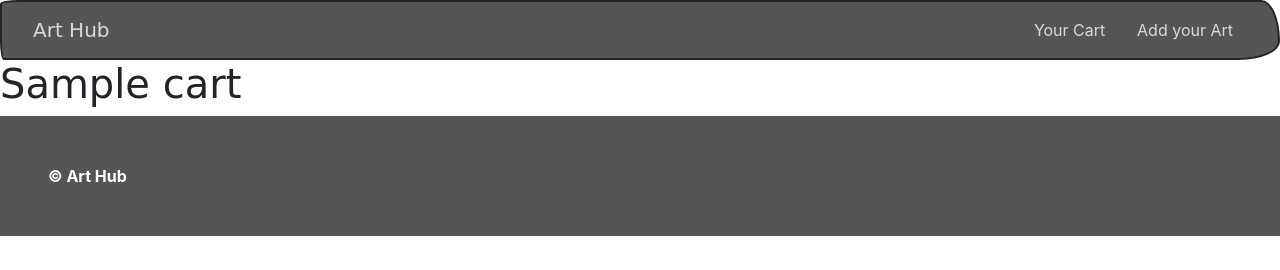
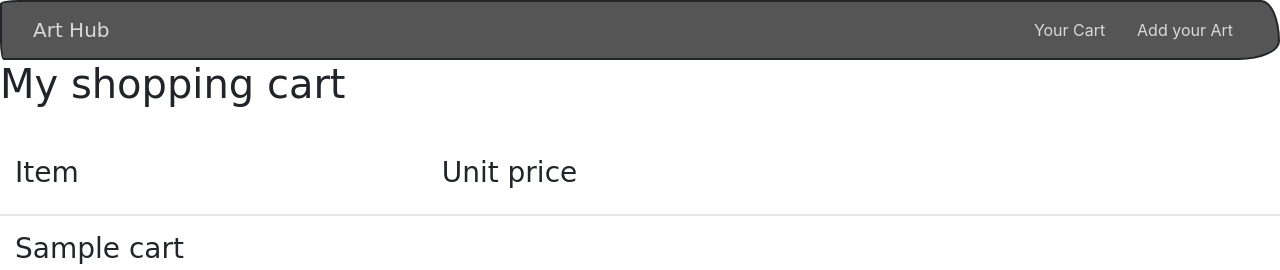
Before and after one commit to adgray09/art_hub, a Flask app: page /art/cart in a window 1280 px wide. Shown: the top 270 px of the page. Run offline with Flask 2, Linux system fonts and the light colour scheme; a database or web service that is not in the repository returns one stand-in record (values such as "Sample title"); some libraries are stand-ins or nearby versions; some web fonts are replaced.

Commit message:
footer spacing & cart updates

```diff
--- a/templates/cart_index.html
+++ b/templates/cart_index.html
@@ -3,9 +3,36 @@
 {% block content %}
     {% if cart_items %}
         {% for item in cart_items %}
-            <h1>{{ item.title }}</h1>
+        <h1>My shopping cart</h1>
+        <div class="container-fluid mt-5">
+        <div class="row">
+                <div class="col-sm">
+                    <h3>Item</h3>
+                </div>
+                <div class="col-sm">
+                    <h3>Unit price</h3>
+                </div>
+                <div class="col-sm">
+
+                </div>
+            </div>
+        </div>
+        <hr>
+        <div class="container-fluid">
+            <div class="row">
+                <div class="col-sm">
+                    <h3>{{ item.title }}</h3>
+                    <img class='center' width="200" height="200" src="{{ item.url }}"></img>
+                </div>
+                <div class="col-sm">
+                </div>
+                <div class="col-sm">
+
+                </div>
+            </div>
+        </div>
         {% else %}
-            <h1>no item here</h1>
+            <h1>Cart empty</h1>
         {% endfor %}
     {% endif %}
 {% endblock %}
--- a/templates/partials/footer.html
+++ b/templates/partials/footer.html
@@ -1,5 +1,5 @@
 <!-- FOOTER -->
-<div class="bg-secondary p-5 text-white footer">
+<div class=" mt-5 bg-secondary p-5 text-white footer">
         &copy; Art Hub
     </div>
 
```
